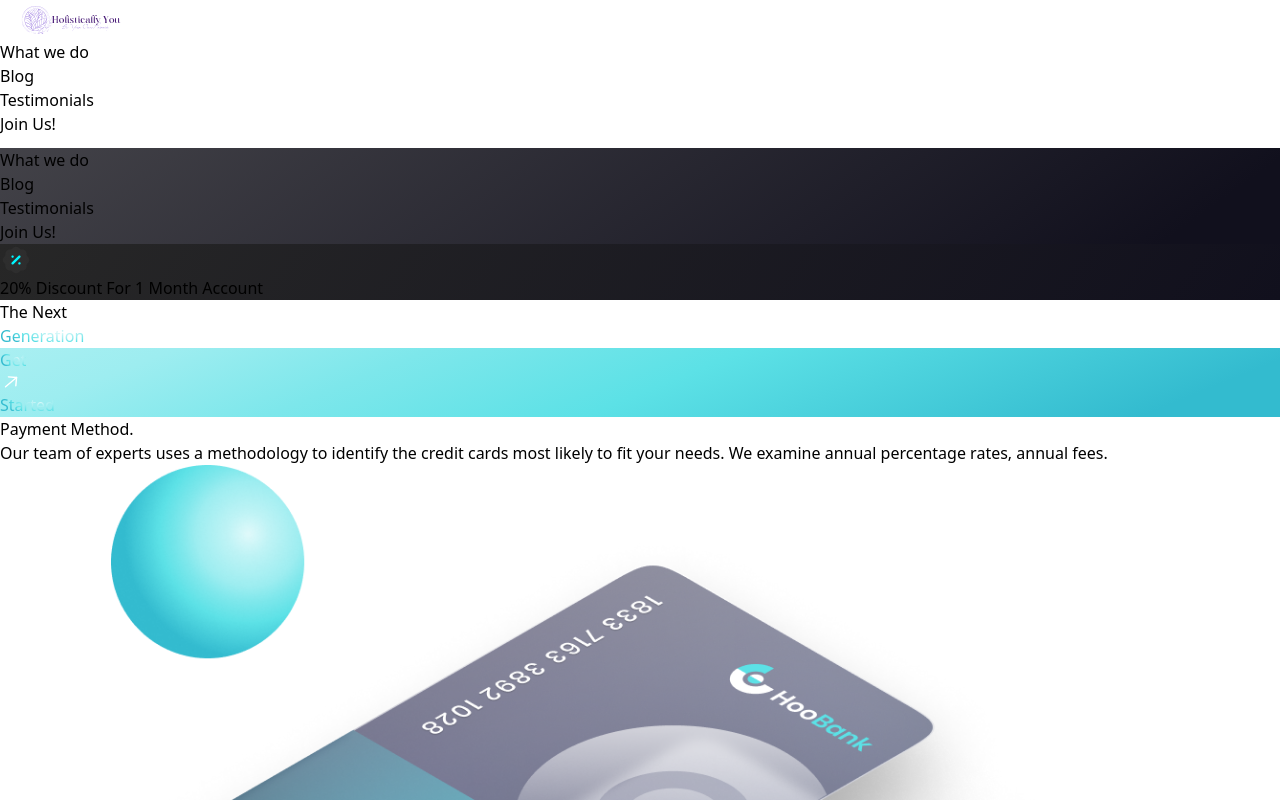
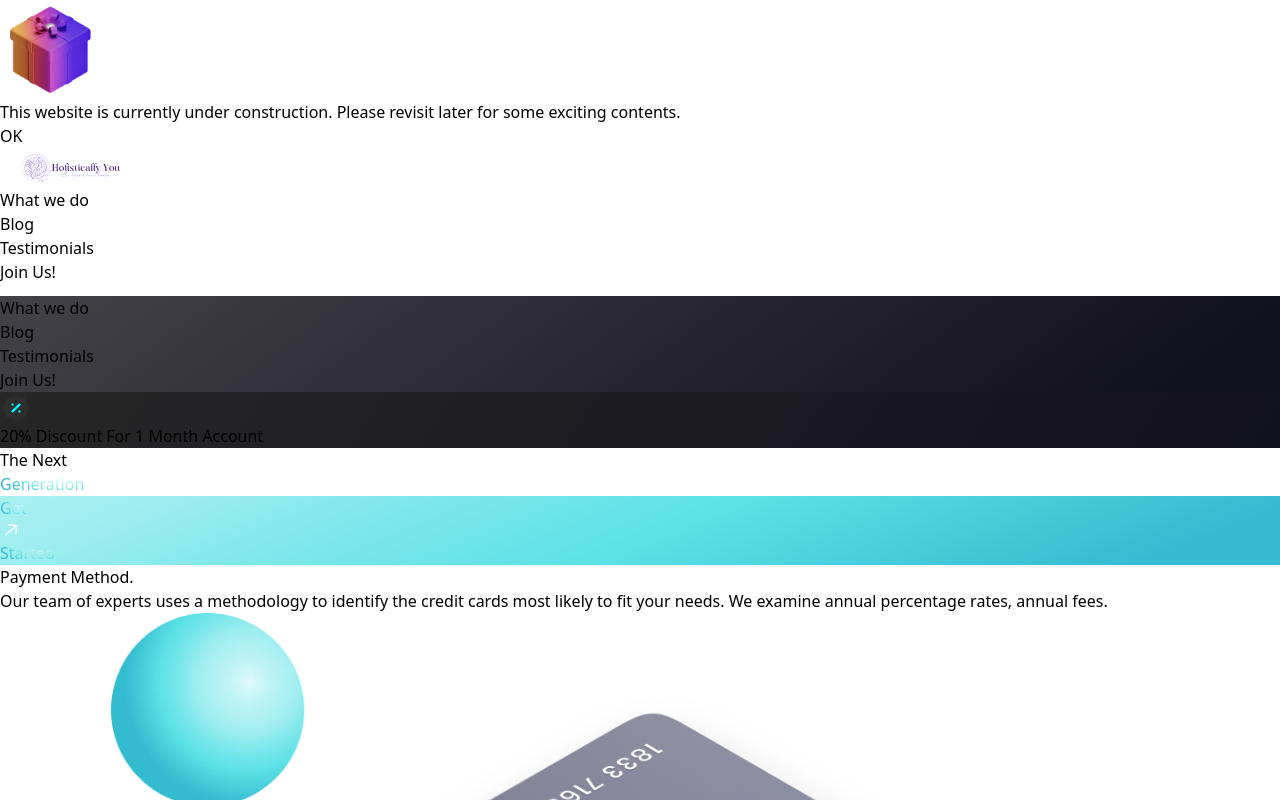
Before and after one commit to crys-cross/landingpage-a, a Next.js app: page / in a window 1280 px wide. Shown: the top 800 px of the page. Built offline with nearby package versions, Linux system fonts and the light colour scheme.

Commit message:
added pop up

```diff
--- a/assets/index.js
+++ b/assets/index.js
@@ -23,6 +23,7 @@
 import people01 from "./people01.png";
 import people02 from "./people02.png";
 import people03 from "./people03.png";
+import gift from "./gift.png";
 
 export {
   airbnb,
@@ -50,4 +51,5 @@
   people01,
   people02,
   people03,
+  gift,
 };
--- a/components/FeedbackCard.tsx
+++ b/components/FeedbackCard.tsx
@@ -12,7 +12,12 @@
       {content}
     </p>
     <div className="flex flex-row">
-      <Image src={img} alt={name} className="w-[48px] h-[48px] rounded-full" />
+      <Image
+        src={img}
+        alt={name}
+        className="w-[48px] h-[48px] rounded-full"
+        unoptimized
+      />
       <div className="flex flex-col ml-4">
         <h4 className="font-poppins font-semibold text-[20px] leading-[32px] text-white">
           {name}
--- /dev/null
+++ b/components/PopUpModal.tsx
@@ -0,0 +1,40 @@
+import React, { useState } from "react";
+// import { AiFillFire } from "react-icons/ai";
+import Image from "next/image";
+import { gift } from "../assets";
+// import Trophy from "../public/trophy.png";
+// import Gift from "../public/gift.png";
+
+const PopUpModal = () => {
+  const [showModal, setShowModal] = useState(true);
+
+  return (
+    <div className="flex left-[44%] top-[35%] absolute z-[100] bg-primary">
+      {/* <div className="flex md:flex-col justify-center items-center relative z-[100]"></div> */}
+      {showModal ? (
+        <div className="mt-10 flex justify-center items-center flex-col w-72 rounded-lg shadow-xl h-auto p-2">
+          <Image
+            src={gift}
+            alt="gift"
+            width={100}
+            height={100}
+            objectFit="contain"
+            unoptimized
+          />
+          <h2 className="text-base mt-2 mx-4 text-gray-400 font-semibold text-center">
+            This website is currently under construction. Please revisit later
+            for some exciting contents.
+          </h2>
+          <button
+            className="my-5 w-auto px-8 h-10 bg-blue-600 text-white rounded-md shadow hover:shadow-lg font-semibold"
+            onClick={() => setShowModal(false)}
+          >
+            OK
+          </button>
+        </div>
+      ) : null}
+    </div>
+  );
+};
+
+export default PopUpModal;
--- a/pages/index.tsx
+++ b/pages/index.tsx
@@ -1,5 +1,6 @@
 import Image from "next/image";
 import styles from "../styles/Home.module.css";
+import PopUpModal from "../components/PopUpModal";
 import Navbar from "../components/Navbar";
 import Hero from "../components/Hero";
 import Testimonials from "../components/Testimonials";
@@ -7,6 +8,10 @@
 
 export default function Home() {
   return (
+    <div>
+      <div className="bg-black">
+        <PopUpModal />
+      </div>
       <div className="bg-primary w-full overflow-hidden">
         <div className={`${styles.paddingX} ${styles.flexCenter}`}>
           <div className={`${styles.boxWidth}`}>
@@ -25,5 +30,6 @@
           </div>
         </div>
       </div>
+    </div>
   );
 }
```
Also changed, not shown: assets/gift.png (added). Lines whose indentation alone changed are shown as unchanged.
